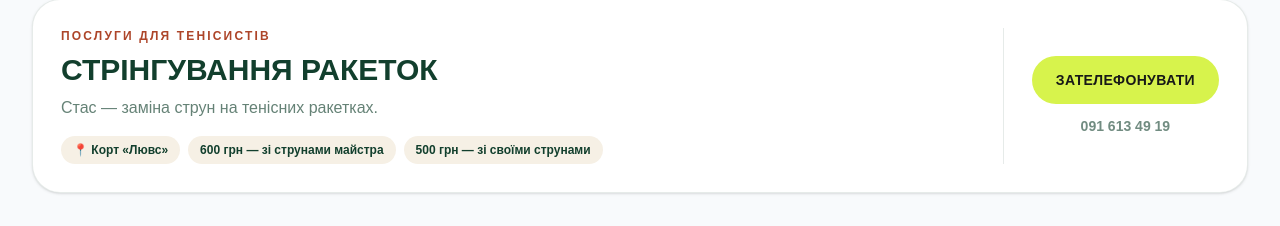
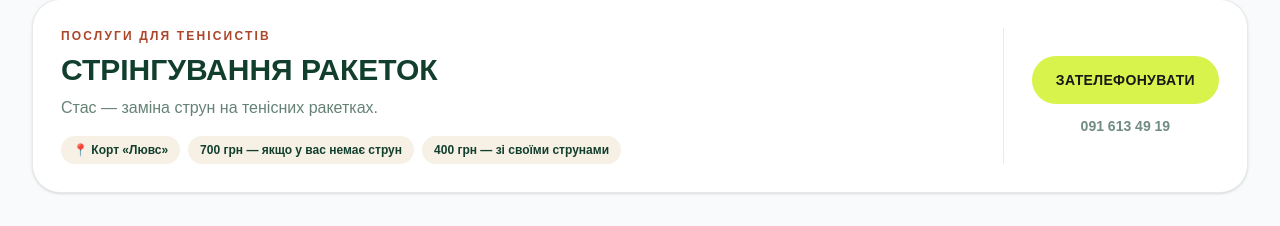
Before and after one commit to yellowblue9912-cell/irpin-tennis-next, a Next.js app: page /courts in a window 1280 px wide. Shown: the part 1622-1848 px from the top of the page. Built offline with nearby package versions, Linux system fonts and the light colour scheme.

Commit message:
Update racket stringing prices

```diff
--- a/app/courts/page.tsx
+++ b/app/courts/page.tsx
@@ -148,10 +148,10 @@ export default function CourtsPage() {
                   📍 Корт «Лювс»
                 </span>
                 <span className="rounded-full bg-[#f6f0e5] px-3 py-1.5 text-xs font-black text-[#123f2d]">
-                  600 грн — зі струнами майстра
+                  700 грн — якщо у вас немає струн
                 </span>
                 <span className="rounded-full bg-[#f6f0e5] px-3 py-1.5 text-xs font-black text-[#123f2d]">
-                  500 грн — зі своїми струнами
+                  400 грн — зі своїми струнами
                 </span>
               </div>
             </div>
```
